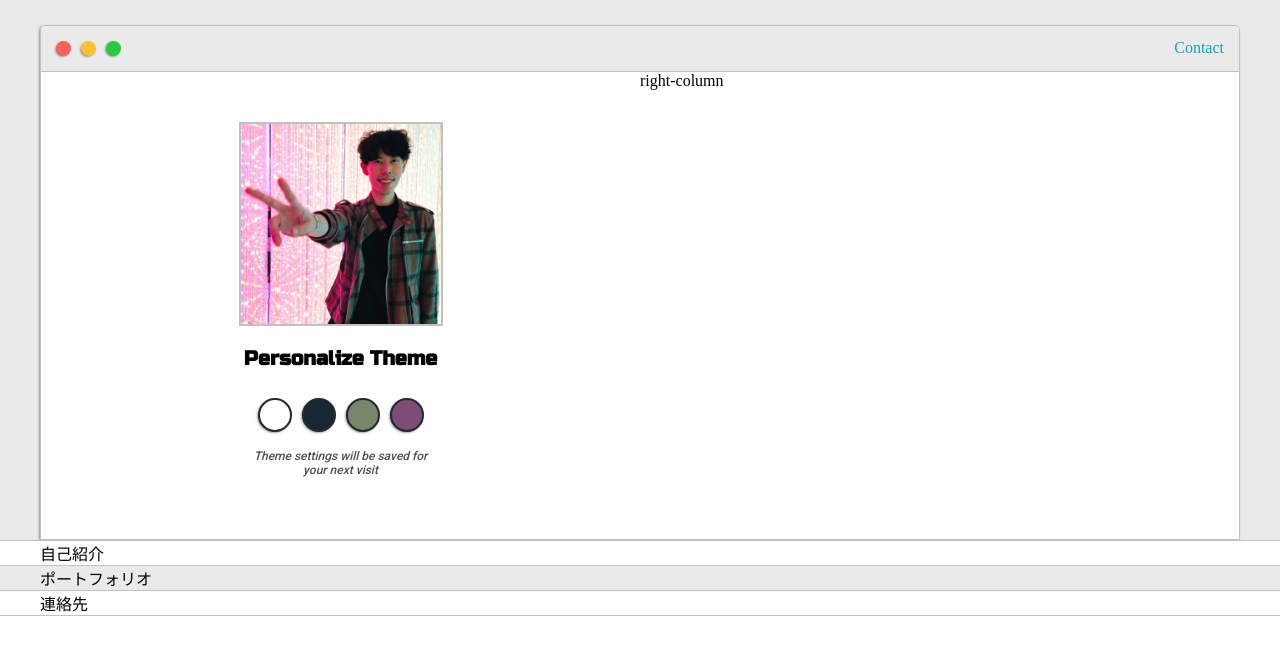
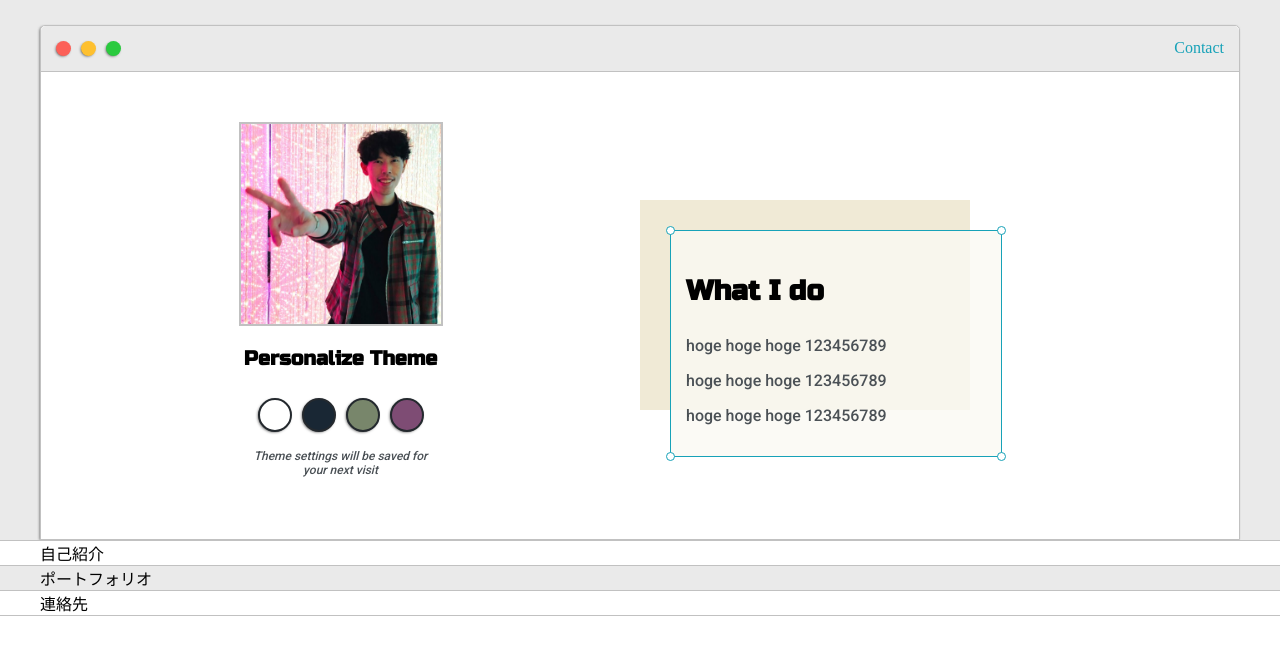
Before and after one commit to ks1590/my_portfolio_website, a plain HTML site: page index.html in a window 1280 px wide. Shown: the part 136-786 px from the top of the page. Drawn offline with Linux system fonts and the light colour scheme.

Commit message:
right-columnのデザイン作成

```diff
--- a/index.html
+++ b/index.html
@@ -41,7 +41,18 @@
           <p id="settings-note">Theme settings will be saved for<br>your next visit</p>
         </div>
         <div class="right-column">
-          right-column
+          <div id="preview-shadow">
+            <div id="preview">
+              <div id="corner-tl" class="corner"></div>
+              <div id="corner-tr" class="corner"></div>
+              <h3>What I do</h3>
+              <p>hoge hoge hoge 123456789</p>
+              <p>hoge hoge hoge 123456789</p>
+              <p>hoge hoge hoge 123456789</p>
+              <div id="corner-br" class="corner"></div>
+              <div id="corner-bl" class="corner"></div>
+            </div>
+          </div>
         </div>
       </div>
     </div>
--- a/style.css
+++ b/style.css
@@ -11,6 +11,9 @@
   --secondaryText:#4b5156;
 
   --themeDotBorder:#24292e;
+
+  --previewBg: rgb(251,249,243, 0.8);
+  --previewShadow:#f0ead6;
 }
 
 body {
@@ -19,7 +22,7 @@ body {
   box-sizing: border-box;
 }
 
-h1,h5 {
+h1,h3,h5 {
   color: var(--mainText);
   font-family: 'Russo One', sans-serif;
 }
@@ -39,6 +42,7 @@ ul {
 }
 
 h1 { font-size: 56px;}
+h3 { font-size: 28px;}
 h5 { font-size: 20px;}
 
 .s1 {
@@ -168,10 +172,6 @@ h5 { font-size: 20px;}
   justify-content: center;
 }
 
-.right-column {
-  grid-area: right-column;
-}
-
 .theme-dot:hover {
   border-width: 5px;
 }
@@ -198,6 +198,57 @@ h5 { font-size: 20px;}
   text-align: center;
 }
 
+.right-column {
+  grid-area: right-column;
+  display: grid;
+  align-content: center;
+}
+
+#preview-shadow {
+  background-color:var(--previewShadow);
+  width: 300px;
+  height: 180px;
+  padding-left: 30px;
+  padding-top: 30px;
+}
+
+#preview {
+  width: 300px;
+  border: 1.5px solid #17a2b8;
+  background-color: var(--previewBg);
+  padding: 15px;
+  position: relative;
+}
+
+.corner {
+  width: 7px;
+  height: 7px;
+  border-radius: 50%;
+  border: 1.5px solid #17a2b8;
+  background-color: #fff;
+  position: absolute;
+}
+
+#corner-tl {
+  top: -5px;
+  left: -5px;
+}
+
+#corner-tr {
+  top: -5px;
+  right: -5px;
+}
+
+#corner-br {
+  bottom: -5px;
+  right: -5px;
+}
+
+#corner-bl {
+  bottom: -5px;
+  left: -5px;
+}
+
 @media screen and (max-width: 1200px) {
   .main-container {
     width: 95%;
```
